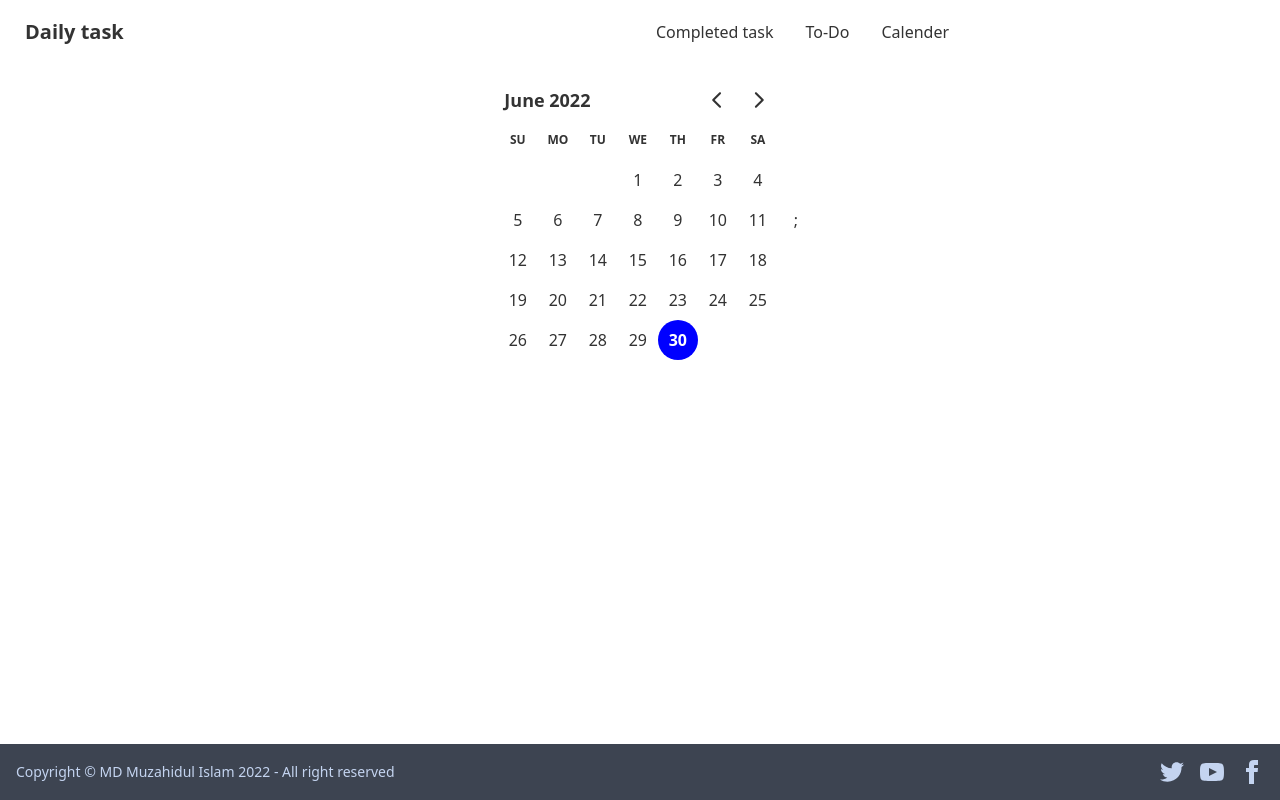
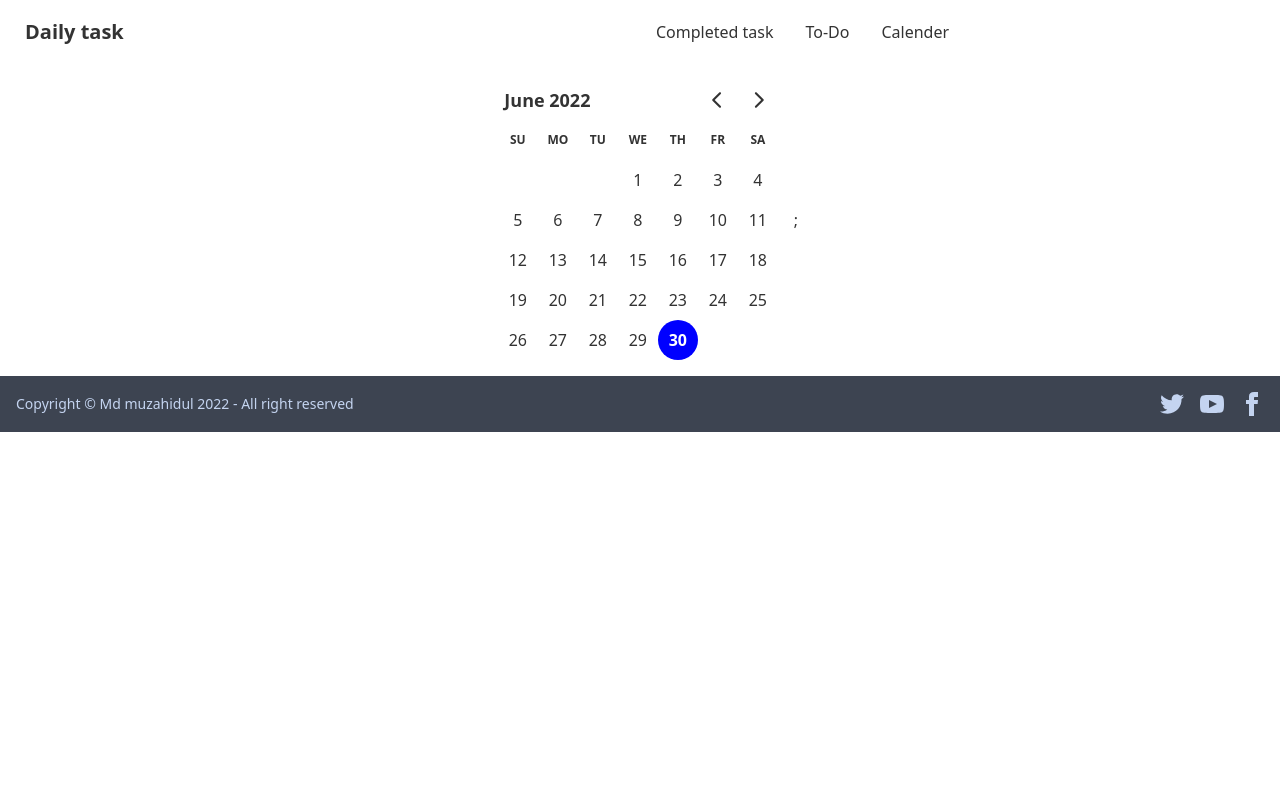
Before and after one commit to muzahid37/daily-task-client, a React (Create React App) app: page /calender in a window 1280 px wide. Built offline with nearby package versions, Linux system fonts and the light colour scheme.

Commit message:
added heroku link

```diff
--- a/src/Components/Pages/Tasks.js
+++ b/src/Components/Pages/Tasks.js
@@ -5,7 +5,7 @@
 const Tasks = () => {
     const[ tasks , setTasks]=useState([]);
     useEffect(()=>{
-        fetch('http://localhost:5000/task')
+        fetch('https://true-crown-37106.herokuapp.com/task')
         .then(res=>res.json())
         .then(data=>setTasks(data))
     },[])
--- a/src/Components/Pages/ToDo.js
+++ b/src/Components/Pages/ToDo.js
@@ -10,7 +10,7 @@
       todayTask: taskData,
       todayTaskDetails: taskDetails,
     };
-    fetch("http://localhost:5000/task", {
+    fetch("https://true-crown-37106.herokuapp.com/task", {
       method: "POST",
       headers: {
         "content-type": "application/json",
--- a/src/Components/Pages/task.js
+++ b/src/Components/Pages/task.js
@@ -1,3 +1,4 @@
+
 import React, { useState } from "react";
 import { useForm } from "react-hook-form";
 
@@ -7,13 +8,16 @@
 
   const { register, handleSubmit } = useForm();
   const onSubmit = (data) => {
+    // console.log(data)
     const taskData = data.task;
     const taskDetails = data.taskDetils;
+
+
     const editTasks = {
       todayTask: taskData,
       todayTaskDetails: taskDetails,
     };
-    fetch("http://localhost:5000/task", {
+    fetch("https://true-crown-37106.herokuapp.com/task/:id", {
       method: "patch",
       headers: {
         "content-type": "application/json",
@@ -23,7 +27,9 @@
       .then((res) => res.json())
       .then((data) => {
         if (data.success) {
+          console.log(editTasks)
         } else {
+          console.log('sorry')
         }
       });
   };
--- a/src/Components/Sheared/Footer.js
+++ b/src/Components/Sheared/Footer.js
@@ -1,57 +1,19 @@
-import React from "react";
-import './Footer.css'
+import React from 'react';
 
 const Footer = () => {
   return (
-    <div>
-      <footer className="footer items-center p-4 bg-neutral text-neutral-content">
-        <div className="items-center grid-flow-col">
+    <footer class="footer items-center p-4 bg-neutral text-neutral-content">
+  <div class="items-center grid-flow-col">
 
-          <p>
-            Copyright ©{" "}
-            <a href="https://developer-muzahidul.web.app/">
-              MD Muzahidul Islam
-            </a>{" "}
-            2022 - All right reserved
-          </p>
-        </div>
-        <div className="grid-flow-col gap-4 md:place-self-center md:justify-self-end">
-          <a>
-            <svg
-              xmlns="http://www.w3.org/2000/svg"
-              width="24"
-              height="24"
-              viewBox="0 0 24 24"
-              className="fill-current"
-            >
-              <path d="M24 4.557c-.883.392-1.832.656-2.828.775 1.017-.609 1.798-1.574 2.165-2.724-.951.564-2.005.974-3.127 1.195-.897-.957-2.178-1.555-3.594-1.555-3.179 0-5.515 2.966-4.797 6.045-4.091-.205-7.719-2.165-10.148-5.144-1.29 2.213-.669 5.108 1.523 6.574-.806-.026-1.566-.247-2.229-.616-.054 2.281 1.581 4.415 3.949 4.89-.693.188-1.452.232-2.224.084.626 1.956 2.444 3.379 4.6 3.419-2.07 1.623-4.678 2.348-7.29 2.04 2.179 1.397 4.768 2.212 7.548 2.212 9.142 0 14.307-7.721 13.995-14.646.962-.695 1.797-1.562 2.457-2.549z"></path>
-            </svg>
-          </a>
-          <a>
-            <svg
-              xmlns="http://www.w3.org/2000/svg"
-              width="24"
-              height="24"
-              viewBox="0 0 24 24"
-              className="fill-current"
-            >
-              <path d="M19.615 3.184c-3.604-.246-11.631-.245-15.23 0-3.897.266-4.356 2.62-4.385 8.816.029 6.185.484 8.549 4.385 8.816 3.6.245 11.626.246 15.23 0 3.897-.266 4.356-2.62 4.385-8.816-.029-6.185-.484-8.549-4.385-8.816zm-10.615 12.816v-8l8 3.993-8 4.007z"></path>
-            </svg>
-          </a>
-          <a href="">
-            <svg
-              xmlns="http://www.w3.org/2000/svg"
-              width="24"
-              height="24"
-              viewBox="0 0 24 24"
-              className="fill-current"
-            >
-              <path d="M9 8h-3v4h3v12h5v-12h3.642l.358-4h-4v-1.667c0-.955.192-1.333 1.115-1.333h2.885v-5h-3.808c-3.596 0-5.192 1.583-5.192 4.615v3.385z"></path>
-            </svg>
-          </a>
-        </div>
-      </footer>
-    </div>
+    <p>Copyright © <a href="https://developer-muzahidul.web.app/">Md muzahidul</a> 2022 - All right reserved</p>
+  </div>
+  <div class="grid-flow-col gap-4 md:place-self-center md:justify-self-end">
+    <a><svg xmlns="http://www.w3.org/2000/svg" width="24" height="24" viewBox="0 0 24 24" class="fill-current"><path d="M24 4.557c-.883.392-1.832.656-2.828.775 1.017-.609 1.798-1.574 2.165-2.724-.951.564-2.005.974-3.127 1.195-.897-.957-2.178-1.555-3.594-1.555-3.179 0-5.515 2.966-4.797 6.045-4.091-.205-7.719-2.165-10.148-5.144-1.29 2.213-.669 5.108 1.523 6.574-.806-.026-1.566-.247-2.229-.616-.054 2.281 1.581 4.415 3.949 4.89-.693.188-1.452.232-2.224.084.626 1.956 2.444 3.379 4.6 3.419-2.07 1.623-4.678 2.348-7.29 2.04 2.179 1.397 4.768 2.212 7.548 2.212 9.142 0 14.307-7.721 13.995-14.646.962-.695 1.797-1.562 2.457-2.549z"></path></svg>
+    </a>
+    <a><svg xmlns="http://www.w3.org/2000/svg" width="24" height="24" viewBox="0 0 24 24" class="fill-current"><path d="M19.615 3.184c-3.604-.246-11.631-.245-15.23 0-3.897.266-4.356 2.62-4.385 8.816.029 6.185.484 8.549 4.385 8.816 3.6.245 11.626.246 15.23 0 3.897-.266 4.356-2.62 4.385-8.816-.029-6.185-.484-8.549-4.385-8.816zm-10.615 12.816v-8l8 3.993-8 4.007z"></path></svg></a>
+    <a href='https://www.facebook.com/md.muzahidul.14/'><svg xmlns="http://www.w3.org/2000/svg" width="24" height="24" viewBox="0 0 24 24" class="fill-current"><path d="M9 8h-3v4h3v12h5v-12h3.642l.358-4h-4v-1.667c0-.955.192-1.333 1.115-1.333h2.885v-5h-3.808c-3.596 0-5.192 1.583-5.192 4.615v3.385z"></path></svg></a>
+  </div>
+</footer>
   );
 };
 
```
